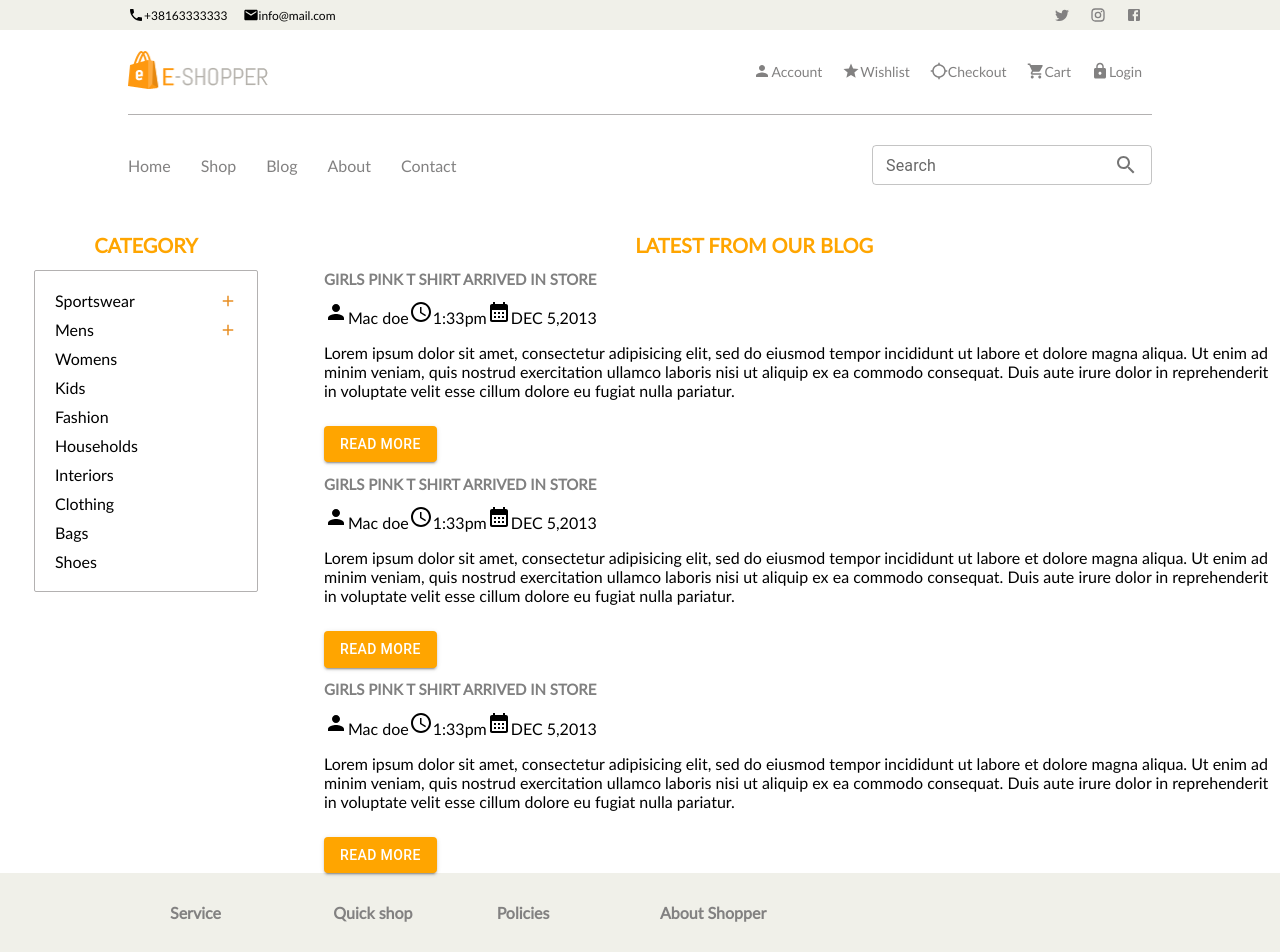
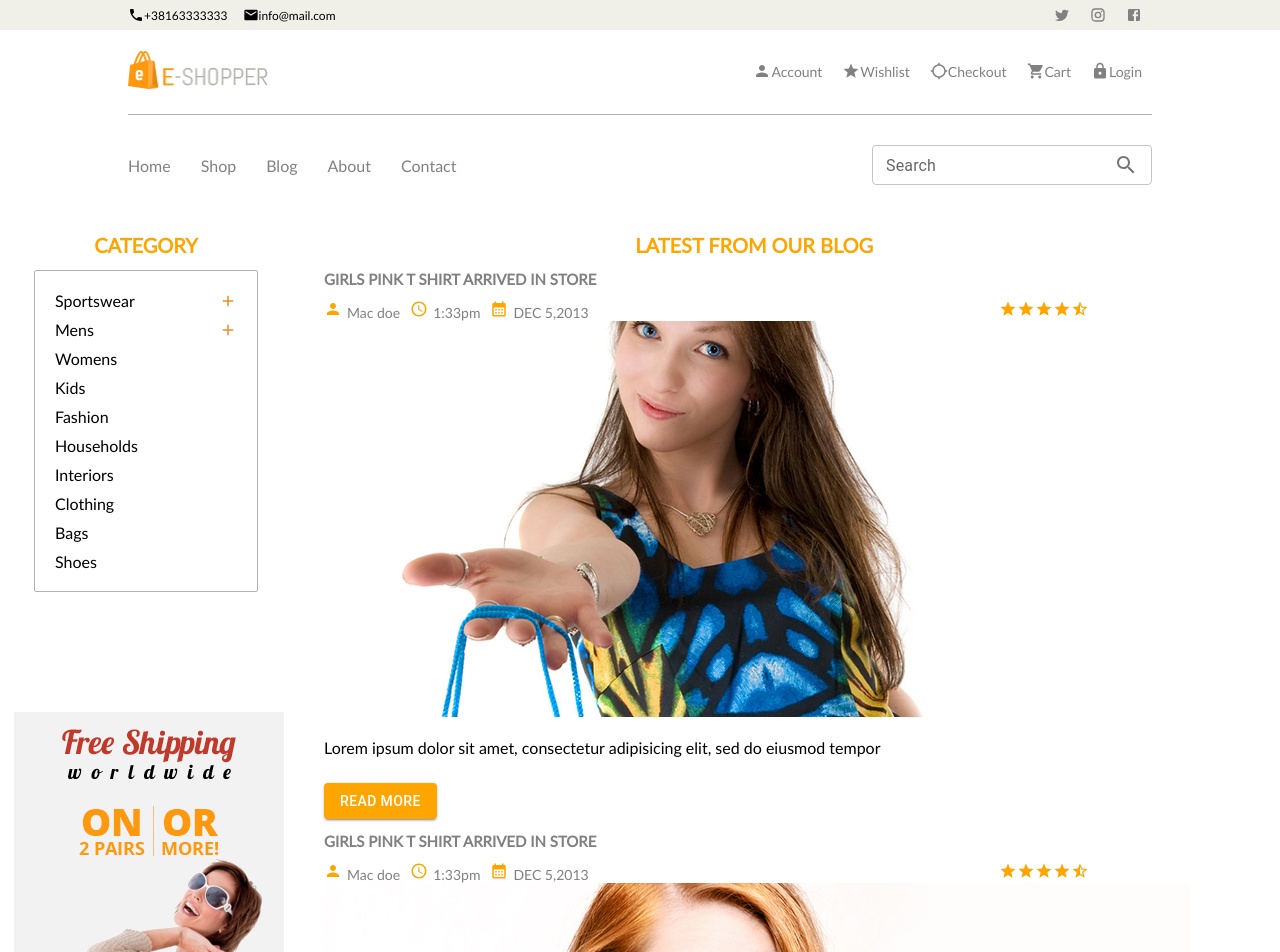
Before and after one commit to abdurahmanselmanovic/nitshop, a React (Create React App) app: page /blog in a window 1280 px wide. Shown: the top 952 px of the page. Built offline with nearby package versions, Linux system fonts and the light colour scheme; the HTML template or start-up script is replaced by a standard one.

Commit message:
blog page deployment

```diff
--- a/src/App.jsx
+++ b/src/App.jsx
@@ -49,7 +49,7 @@ const App = () => {
 		},
 		{
 			path: "/about",
-			element: <AboutScreen />,
+			element: <HomePageScreen />,
 		},
 		{
 			path: "/contact",
--- a/src/Templates/BlogPage/BlogPage.jsx
+++ b/src/Templates/BlogPage/BlogPage.jsx
@@ -9,6 +9,9 @@ import CalendarMonthIcon from "@mui/icons-material/CalendarMonth";
 import png1 from "../../assets/images/blog/blog-one.jpg";
 import png2 from "../../assets/images/blog/blog-two.jpg";
 import png3 from "../../assets/images/blog/blog-three.jpg";
+import pngShipping from "../../assets/images/home/shipping.jpg";
+import StarHalfIcon from "@mui/icons-material/StarHalf";
+import Star from "@mui/icons-material/Star";
 const BlogPage = () => {
 	const styles = {
 		grid1container: {
@@ -19,6 +22,11 @@ const BlogPage = () => {
 			fontSize: "20px",
 			fontWeight: "bold",
 			textAlign: "center",
+		},
+		grid1Image: {
+			marginTop: "100px",
+			marginLeft: "-40px",
+			padding: "20px",
 		},
 		item1Button: {
 			backgroundColor: "orange",
@@ -36,33 +44,62 @@ const BlogPage = () => {
 			color: "gray",
 			fontSize: "15px",
 		},
+		grid2stars: {
+			float: "right",
+			color: "orange",
+			marginRight: "20%",
+		},
+		stars: {
+			fontSize: "18px",
+			color: "orange",
+		},
+		spanStyle: {
+			color: "gray",
+			fontSize: "14px",
+			margin: "-10% 10px 10px 5px",
+		},
+		lastButtonStyle: {
+			margin: "0 0 10px 0",
+			backgroundColor: "orange",
+			color: " white",
+			marginTop: "10px",
+		},
 	};
 	return (
 		<Grid container spacing={2}>
 			<Grid style={styles.grid1container} item xs={3}>
-				<h1 style={styles.grid1h1}>CATEGORY</h1>
-				<SimplifiedDiv>
-					<CategoryTab />
-				</SimplifiedDiv>
+				<Grid item xs={12}>
+					<h1 style={styles.grid1h1}>CATEGORY</h1>
+					<SimplifiedDiv>
+						<CategoryTab />
+					</SimplifiedDiv>
+				</Grid>
+				<Grid style={styles.grid1Image} item xs={12}>
+					<img src={pngShipping} className="App-logo" alt="logo" />
+				</Grid>
 			</Grid>
 			<Grid item xs={9}>
 				<h1 style={styles.grid2h1}>LATEST FROM OUR BLOG</h1>
 				<SimplifiedDiv>
 					<h2 style={styles.grid2h2}>GIRLS PINK T SHIRT ARRIVED IN STORE</h2>
-					<PersonIcon></PersonIcon>
-					<span>Mac doe</span>
-					<AccessTimeIcon></AccessTimeIcon>
-					<span>1:33pm</span>
-					<CalendarMonthIcon></CalendarMonthIcon>
-					<span>DEC 5,2013</span>
-					<png1></png1>
+					<PersonIcon style={styles.stars}></PersonIcon>
+					<span style={styles.spanStyle}>Mac doe</span>
+					<AccessTimeIcon style={styles.stars}></AccessTimeIcon>
+					<span style={styles.spanStyle}>1:33pm</span>
+					<CalendarMonthIcon style={styles.stars}></CalendarMonthIcon>
+					<span style={styles.spanStyle}>DEC 5,2013</span>
+					<SimplifiedDiv style={styles.grid2stars}>
+						<Star style={styles.stars}></Star>
+						<Star style={styles.stars}></Star>
+						<Star style={styles.stars}></Star>
+						<Star style={styles.stars}></Star>
+						<StarHalfIcon style={styles.stars}></StarHalfIcon>
+					</SimplifiedDiv>
+
+					<img src={png1} className="App-logo" alt="logo" />
 					<p>
 						Lorem ipsum dolor sit amet, consectetur adipisicing elit, sed do
-						eiusmod tempor incididunt ut labore et dolore magna aliqua. Ut enim
-						ad minim veniam, quis nostrud exercitation ullamco laboris nisi ut
-						aliquip ex ea commodo consequat. Duis aute irure dolor in
-						reprehenderit in voluptate velit esse cillum dolore eu fugiat nulla
-						pariatur.
+						eiusmod tempor
 					</p>
 
 					<Button style={styles.item1Button} variant="contained">
@@ -71,20 +108,24 @@ const BlogPage = () => {
 				</SimplifiedDiv>
 				<SimplifiedDiv>
 					<h2 style={styles.grid2h2}>GIRLS PINK T SHIRT ARRIVED IN STORE</h2>
-					<PersonIcon></PersonIcon>
-					<span>Mac doe</span>
-					<AccessTimeIcon></AccessTimeIcon>
-					<span>1:33pm</span>
-					<CalendarMonthIcon></CalendarMonthIcon>
-					<span>DEC 5,2013</span>
-					<png1></png1>
+					<PersonIcon style={styles.stars}></PersonIcon>
+					<span style={styles.spanStyle}>Mac doe</span>
+					<AccessTimeIcon style={styles.stars}></AccessTimeIcon>
+					<span style={styles.spanStyle}>1:33pm</span>
+					<CalendarMonthIcon style={styles.stars}></CalendarMonthIcon>
+					<span style={styles.spanStyle}>DEC 5,2013</span>
+					<SimplifiedDiv style={styles.grid2stars}>
+						<Star style={styles.stars}></Star>
+						<Star style={styles.stars}></Star>
+						<Star style={styles.stars}></Star>
+						<Star style={styles.stars}></Star>
+						<StarHalfIcon style={styles.stars}></StarHalfIcon>
+					</SimplifiedDiv>
+
+					<img src={png2} className="App-logo" alt="logo" />
 					<p>
 						Lorem ipsum dolor sit amet, consectetur adipisicing elit, sed do
-						eiusmod tempor incididunt ut labore et dolore magna aliqua. Ut enim
-						ad minim veniam, quis nostrud exercitation ullamco laboris nisi ut
-						aliquip ex ea commodo consequat. Duis aute irure dolor in
-						reprehenderit in voluptate velit esse cillum dolore eu fugiat nulla
-						pariatur.
+						eiusmod tempor
 					</p>
 
 					<Button style={styles.item1Button} variant="contained">
@@ -93,23 +134,30 @@ const BlogPage = () => {
 				</SimplifiedDiv>
 				<SimplifiedDiv>
 					<h2 style={styles.grid2h2}>GIRLS PINK T SHIRT ARRIVED IN STORE</h2>
-					<PersonIcon></PersonIcon>
-					<span>Mac doe</span>
-					<AccessTimeIcon></AccessTimeIcon>
-					<span>1:33pm</span>
-					<CalendarMonthIcon></CalendarMonthIcon>
-					<span>DEC 5,2013</span>
-					<png1></png1>
+					<PersonIcon style={styles.stars}></PersonIcon>
+					<span style={styles.spanStyle}>Mac doe</span>
+					<AccessTimeIcon style={styles.stars}></AccessTimeIcon>
+					<span style={styles.spanStyle}>1:33pm</span>
+					<CalendarMonthIcon style={styles.stars}></CalendarMonthIcon>
+					<span style={styles.spanStyle}>DEC 5,2013</span>
+					<SimplifiedDiv style={styles.grid2stars}>
+						<Star style={styles.stars}></Star>
+						<Star style={styles.stars}></Star>
+						<Star style={styles.stars}></Star>
+						<Star style={styles.stars}></Star>
+						<StarHalfIcon style={styles.stars}></StarHalfIcon>
+					</SimplifiedDiv>
+
+					<img src={png3} className="App-logo" alt="logo" />
 					<p>
 						Lorem ipsum dolor sit amet, consectetur adipisicing elit, sed do
-						eiusmod tempor incididunt ut labore et dolore magna aliqua. Ut enim
-						ad minim veniam, quis nostrud exercitation ullamco laboris nisi ut
-						aliquip ex ea commodo consequat. Duis aute irure dolor in
-						reprehenderit in voluptate velit esse cillum dolore eu fugiat nulla
-						pariatur.
+						eiusmod tempor
 					</p>
 
-					<Button style={styles.item1Button} variant="contained">
+					<Button
+						style={(styles.item1Button, styles.lastButtonStyle)}
+						variant="contained"
+					>
 						Read More
 					</Button>
 				</SimplifiedDiv>
```
